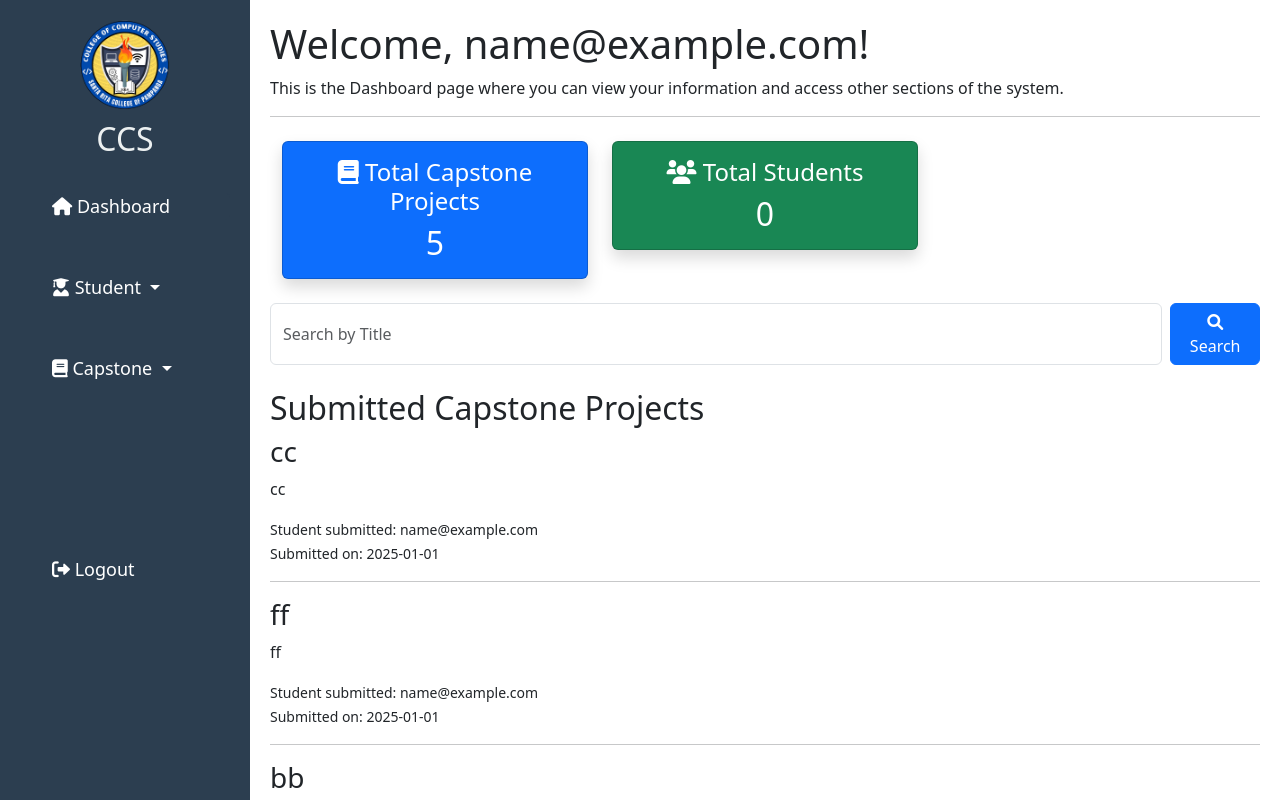
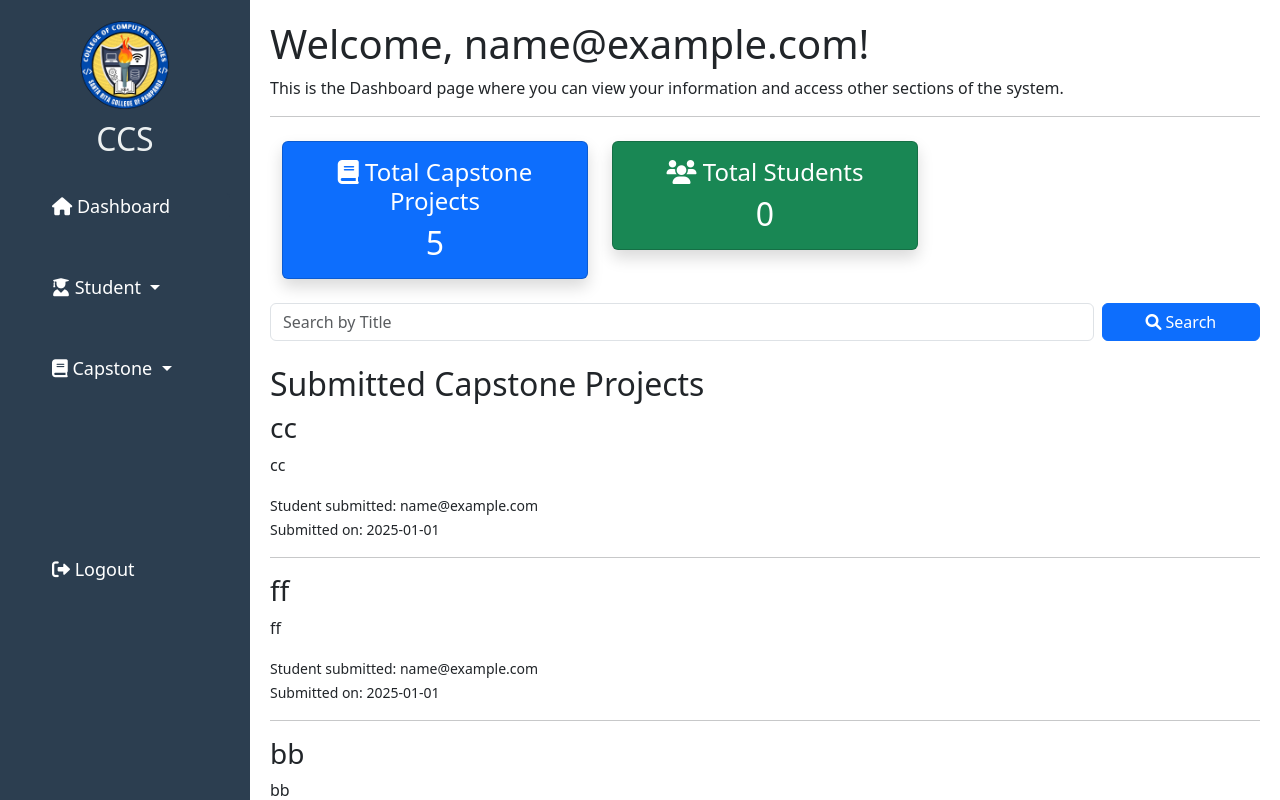
Before and after one commit to jordanzap-glitch/ccs2, a PHP site: page /admin/dashboard.php in a window 1280 px wide. Shown: the top 800 px of the page. Run offline with PHP 8.4, Linux system fonts and the light colour scheme; the visitor is signed in with stand-in values (Sample User, id 1); data comes from the database, SQL or seed files in the repository; data that the repository does not hold is empty.

Commit message:
search bar fix

```diff
--- a/admin/dashboard.php
+++ b/admin/dashboard.php
@@ -107,15 +107,20 @@ if (strlen($_SESSION['id']) == 0) {
             </div>
         </div>
     </div>
-
+    <br>
     <!-- Search Bar -->
-    <div class="search-bar my-4">
-        <form method="GET" action="dashboard.php" class="d-flex">
-            <input type="text" name="search" class="form-control me-2" placeholder="Search by Title"
-                value="<?php echo isset($_GET['search']) ? htmlspecialchars($_GET['search']) : ''; ?>">
-            <button type="submit" class="btn btn-primary">
-                <i class="fas fa-search"></i> Search
-            </button>
+    <div class="search-bar mb-4">
+        <form method="GET" action="dashboard.php" class="row g-2">
+            <div class="col-md-10">
+                <input type="text" name="search" class="form-control" placeholder="Search by Title"
+                    value="<?php echo isset($_GET['search']) ? htmlspecialchars($_GET['search'], ENT_QUOTES, 'UTF-8') : ''; ?>"
+                    aria-label="Search">
+            </div>
+            <div class="col-md-2">
+                <button type="submit" class="btn btn-primary w-100">
+                    <i class="fas fa-search"></i> Search
+                </button>
+            </div>
         </form>
     </div>
 
```
